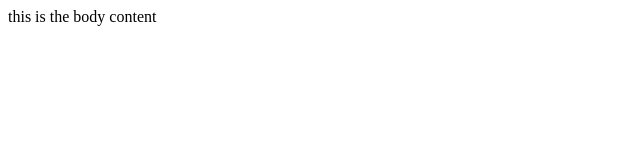
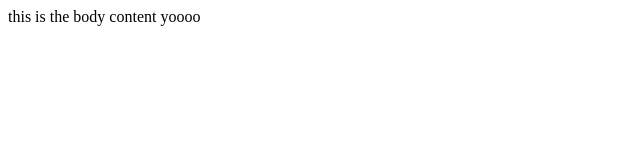
Before and after one commit to Aviv-Cyber/CSV-Based_Creation, a plain HTML site: page index.html in a window 1280 px wide. Shown: the full height of the page, 0-640 px from the left. Drawn offline with Linux system fonts and the light colour scheme.

Commit message:
Update index.html
added yooo to body

```diff
--- a/index.html
+++ b/index.html
@@ -6,5 +6,6 @@
   </head>
   <body>
     this is the body content
+    yoooo
   </body>
 </html>
```
